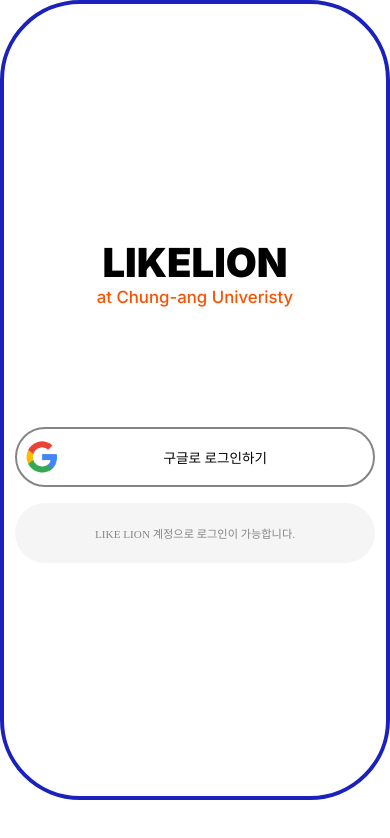
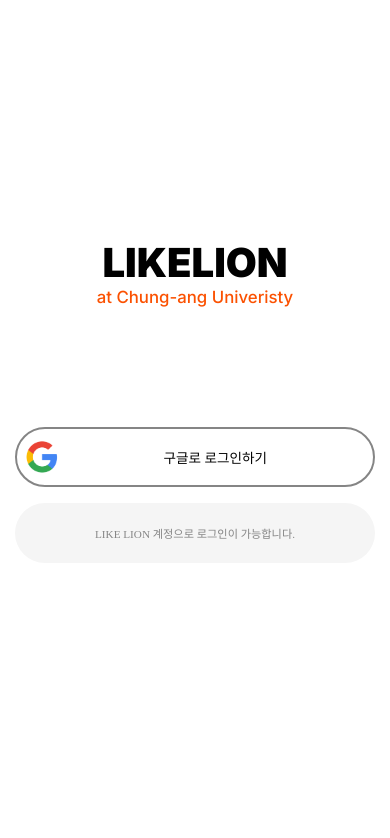
Before and after one commit to cau-likelion-org/cau-likelion-next, a Next.js app: page /login in a window 390 px wide. Shown: the top 838 px of the page. Built offline with nearby package versions, Linux system fonts and the light colour scheme; no server answers; a web font is replaced by a local one.

Commit message:
[CHORE] 모바일 뷰 테두리 변경

```diff
--- a/src/components/login/contents/component/RightSection.tsx
+++ b/src/components/login/contents/component/RightSection.tsx
@@ -20,10 +20,6 @@
 export default RightSection;
 const StCustomWrapper = styled(SectionWrapper)`
   @media (max-width: 1200px) {
-    border-style: solid;
-    border-radius: 80px;
-    border-color: #1a21bd;
-    border-width: 4px;
     height: 100%;
     align-items: center;
     justify-content: center;
```
